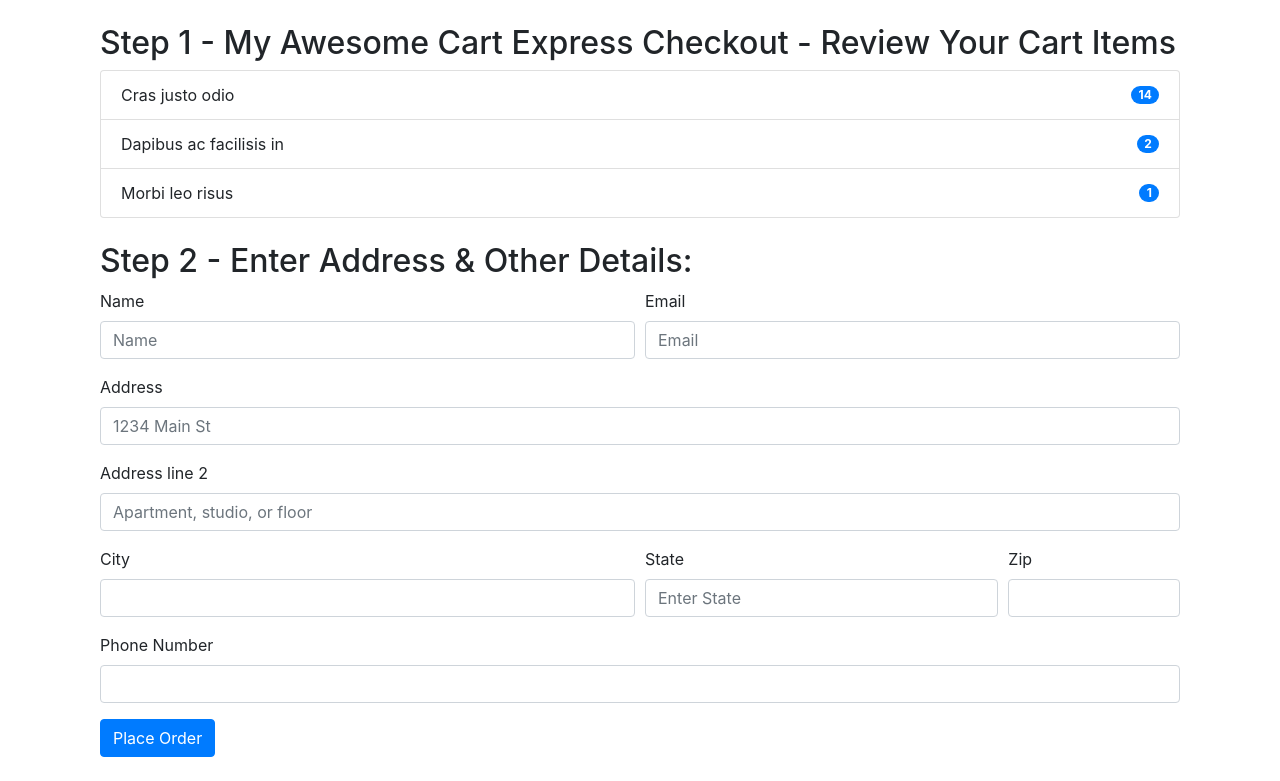
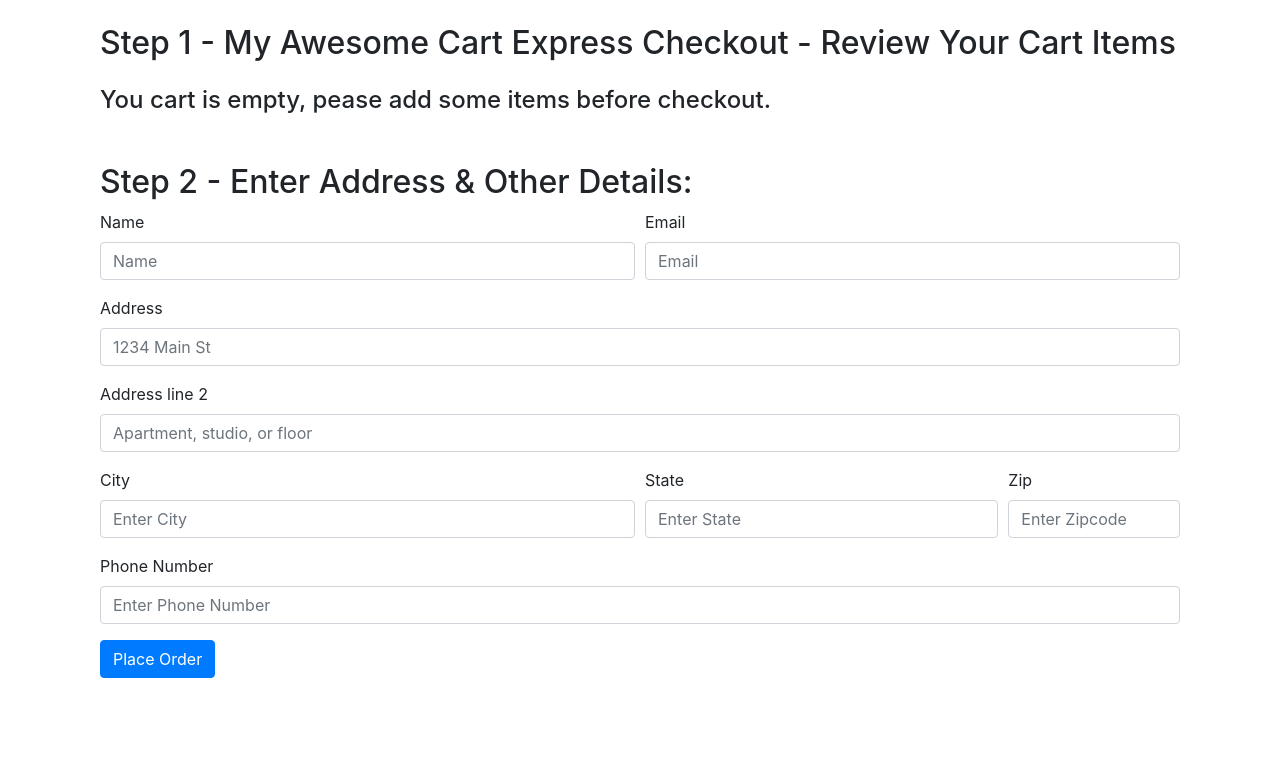
Before and after one commit to yuvipython/DjangoCWH, a Django app: page /shop/checkout/ in a window 1280 px wide. Shown: the part 56-837 px from the top of the page. After the commit the page ends 734 px from the top, so only its background shows below. Run offline with Django 3.2, Linux system fonts and the light colour scheme; some libraries are stand-ins or nearby versions.

Commit message:
creating checkout page, adding order table  #50

```diff
--- a/ECommerceBlog/ECommerceBlog/settings.py
+++ b/ECommerceBlog/ECommerceBlog/settings.py
@@ -56,7 +56,7 @@
 TEMPLATES = [
     {
         'BACKEND': 'django.template.backends.django.DjangoTemplates',
-        'DIRS': [],
+        'DIRS': ['ECommerceBlog/templates'],
         'APP_DIRS': True,
         'OPTIONS': {
             'context_processors': [
--- a/ECommerceBlog/ECommerceBlog/urls.py
+++ b/ECommerceBlog/ECommerceBlog/urls.py
@@ -17,9 +17,10 @@
 from django.conf.urls.static import static
 from django.contrib import admin
 from django.urls import path, include
-
+from . import views
 urlpatterns = [
     path('admin/', admin.site.urls),
     path('shop/', include('shop.urls')),
-    path('blog/', include('blog.urls'))
+    path('blog/', include('blog.urls')),
+    path('', views.index)
 ] + static(settings.MEDIA_URL, document_root=settings.MEDIA_ROOT)
--- a/ECommerceBlog/shop/admin.py
+++ b/ECommerceBlog/shop/admin.py
@@ -4,6 +4,8 @@
 
 from .models import Product
 from .models import Contact
+from .models import Orders
 
 admin.site.register(Product)
 admin.site.register(Contact)
+admin.site.register(Orders)
--- a/ECommerceBlog/shop/templates/shop/checkout.html
+++ b/ECommerceBlog/shop/templates/shop/checkout.html
@@ -2,66 +2,94 @@
 {% block title%} Checkout - My Awesome Cart{% endblock %}
 {% block body %}
 <div class="container">
-    <div class="col my-4">
+    <div class="col my-4 mt-4">
         <h2>Step 1 - My Awesome Cart Express Checkout - Review Your Cart Items</h2>
-        <div id="items">
-            <ul class="list-group">
-                <li class="list-group-item d-flex justify-content-between align-items-center">
-                    Cras justo odio
-                    <span class="badge badge-primary badge-pill">14</span>
-                </li>
-                <li class="list-group-item d-flex justify-content-between align-items-center">
-                    Dapibus ac facilisis in
-                    <span class="badge badge-primary badge-pill">2</span>
-                </li>
-                <li class="list-group-item d-flex justify-content-between align-items-center">
-                    Morbi leo risus
-                    <span class="badge badge-primary badge-pill">1</span>
-                </li>
+        <div>
+            <ul class="list-group" id="items">
             </ul>
         </div>
     </div>
     <div class="col my-4">
         <h2>Step 2 - Enter Address & Other Details:</h2>
-        <form>
+        <form action="/shop/checkout/" method="post"> {% csrf_token %}
+            <input type="hidden" name="items_json" id="items_json">
             <div class="form-row">
                 <div class="form-group col-md-6">
-                    <label for="inputname">Name</label>
-                    <input type="name" class="form-control" id="inputname" placeholder="Name">
+                    <label for="name">Name</label>
+                    <input type="text" class="form-control" id="name" name="name" placeholder="Name">
                 </div>
                 <div class="form-group col-md-6">
-                    <label for="inputEmail4">Email</label>
-                    <input type="email" class="form-control" id="inputEmail4" placeholder="Email">
+                    <label for="email">Email</label>
+                    <input type="email" class="form-control" id="email" name="email"  placeholder="Email">
                 </div>
             </div>
             <div class="form-group">
-                <label for="inputAddress">Address</label>
-                <input type="text" class="form-control" id="inputAddress" placeholder="1234 Main St">
+                <label for="address1">Address</label>
+                <input type="text" class="form-control" id="address1" name="address1"  placeholder="1234 Main St">
             </div>
             <div class="form-group">
-                <label for="inputAddress2">Address line 2</label>
-                <input type="text" class="form-control" id="inputAddress2" placeholder="Apartment, studio, or floor">
+                <label for="address2">Address line 2</label>
+                <input type="text" class="form-control" id="address2" name="address2"  placeholder="Apartment, studio, or floor">
             </div>
             <div class="form-row">
                 <div class="form-group col-md-6">
-                    <label for="inputCity">City</label>
-                    <input type="text" class="form-control" id="inputCity">
+                    <label for="city">City</label>
+                    <input type="text" class="form-control" id="city" name="city" placeholder="Enter City">
                 </div>
                 <div class="form-group col-md-4">
-                    <label for="inputState">State</label>
-                    <input type="text" class="form-control" id="inputState" placeholder="Enter State">
+                    <label for="state">State</label>
+                    <input type="text" class="form-control" id="state" name="state"  placeholder="Enter State">
                 </div>
                 <div class="form-group col-md-2">
-                    <label for="inputZip">Zip</label>
-                    <input type="text" class="form-control" id="inputZip">
+                    <label for="zip_code">Zip</label>
+                    <input type="text" class="form-control" name="zip_code"  id="zip_code" placeholder="Enter Zipcode">
                 </div>
             </div>
             <div class="form-group">
-                    <label for="inputZip">Phone Number</label>
-                    <input type="tel" class="form-control" id="inputPhone">
+                    <label for="phone">Phone Number</label>
+                    <input type="tel" class="form-control" id="phone" name="phone" placeholder="Enter Phone Number">
                 </div>
             <button type="submit" class="btn btn-primary">Place Order</button>
         </form>
     </div>
 </div>
 {% endblock %}
+{% block js %}
+<script>
+var sum = 0;
+// Find out the cart items from localStorage
+if(localStorage.getItem('cart') == null){
+    var cart = {};
+}
+else{
+    cart = JSON.parse(localStorage.getItem('cart'));
+}
+
+if ($.isEmptyObject(cart)) {
+    mystr = `<p><h4>You cart is empty, pease add some items before checkout.</h4></P>`
+        $('#items').append(mystr);
+
+}
+else{
+        for(item in cart){
+        let name = cart[item][1];
+        let qty = cart[item][0];
+        sum = sum + qty;
+        mystr = `<li class="list-group-item d-flex justify-content-between align-items-center">
+                        ${name}
+                        <span class="badge badge-primary badge-pill">${qty}</span>
+                    </li>`
+        $('#items').append(mystr);
+    }
+}
+document.getElementById('cart').innerHTML = sum;
+
+$('#items_json').val(JSON.stringify(cart));
+{% if thank %}
+alert('Thank you for shopping with us. Your order number is {{id}}. Use it to track your order using our ordertracker.');
+localStorage.clear();
+document.location = "/shop";
+{% endif %}
+</script>
+
+{% endblock %}
--- a/ECommerceBlog/shop/views.py
+++ b/ECommerceBlog/shop/views.py
@@ -7,7 +7,7 @@
 # Create your views here.
 from django.http import HttpResponse
 
-from .models import Product, Contact
+from .models import Product, Contact, Orders
 
 
 def index(request):
@@ -43,7 +43,8 @@
         desc = request.POST.get('desc', '')
         contact = Contact(name=name, email=email, phone=phone, desc=desc)
         contact.save()
-
+        contactSubmitted = True
+        return render(request, 'shop/contact.html',{'contactSubmitted': contactSubmitted})
     return render(request, 'shop/contact.html')
 
 
@@ -62,8 +63,19 @@
 
 
 def checkout(request):
+    if request.method == 'POST':
+        items_json = request.POST.get('items_json', '')
+        name = request.POST.get('name', '')
+        email = request.POST.get('email', '')
+        phone = request.POST.get('phone', '')
+        address = request.POST.get('address1', '') + " " + request.POST.get('address2', '')
+        city = request.POST.get('city', '')
+        state = request.POST.get('state', '')
+        zip_code = request.POST.get('zip_code', '')
+        order = Orders(items_json=items_json, name=name, email=email, phone=phone,
+                       address=address, city=city, state=state, zip_code=zip_code)
+        order.save()
+        thank = True
+        id = order.order_id
+        return render(request, 'shop/checkout.html', {'thank': thank, 'id': id})
     return render(request, 'shop/checkout.html')
-
-
-# def checkout(request):
-#     return HttpResponse("We are at checkout")
```
Also changed, not shown: ECommerceBlog/ECommerceBlog/templates/index.html (added, +29 -0 lines), ECommerceBlog/ECommerceBlog/views.py (added, +8 -0 lines), ECommerceBlog/shop/models.py (+15 -0 lines), ECommerceBlog/shop/templates/shop/contact.html (+10 -0 lines), ECommerceBlog/shop/templates/shop/index.html (+12 -24 lines), ECommerceBlog/db.sqlite3, ECommerceBlog/shop/migrations/0003_orders.py (added), ECommerceBlog/shop/migrations/0004_orders_phone.py (added).
